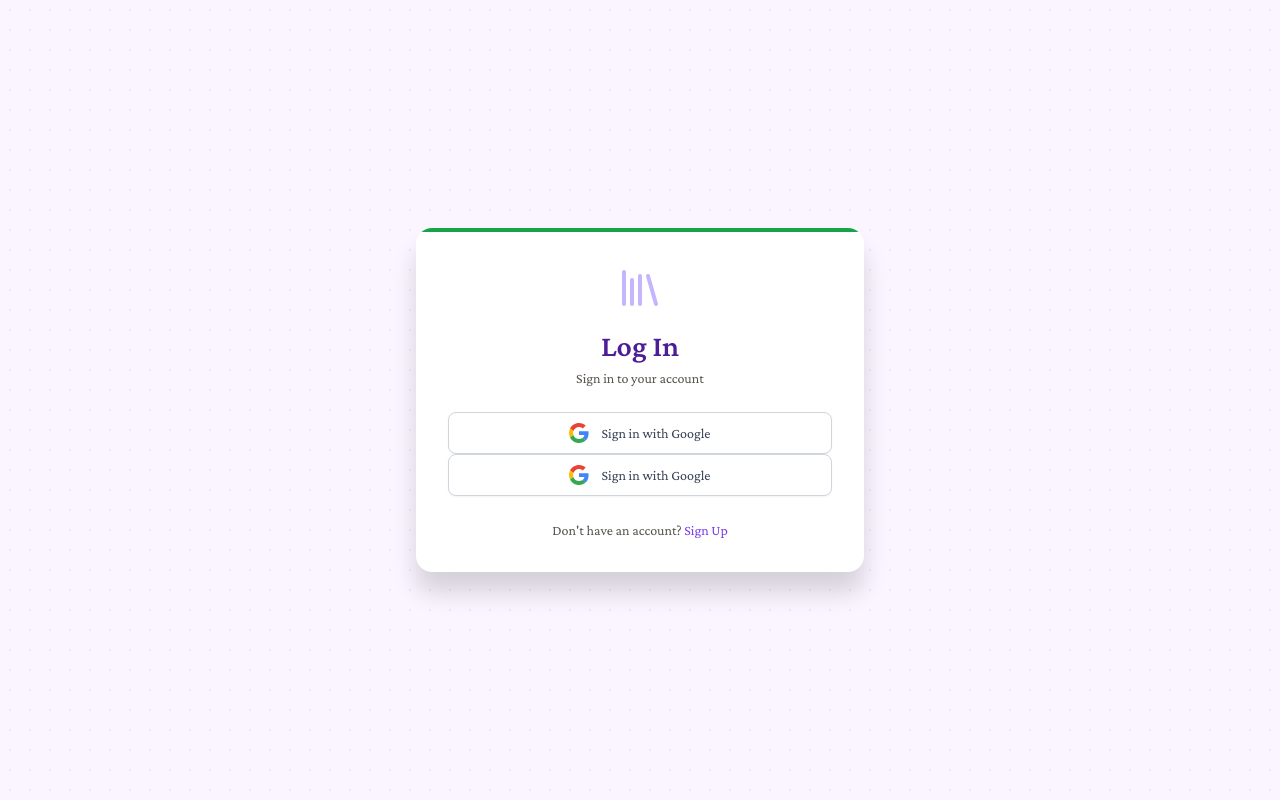
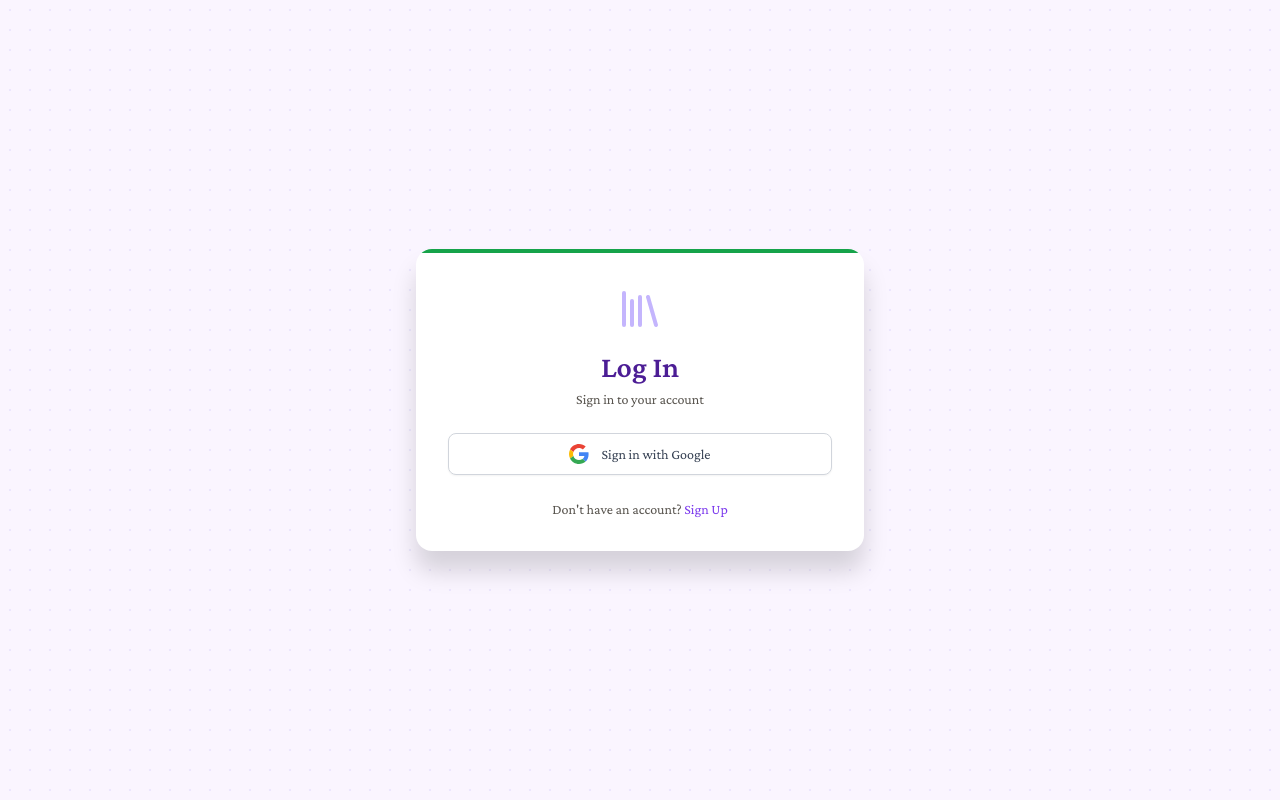
Before and after one commit to winnaingsoe6666/ShareShelf, a Next.js app in the folder frontend/: page /en/login in a window 1280 px wide. Built offline with nearby package versions, Linux system fonts and the light colour scheme; no server answers.

Commit message:
feat: implement login page with credential and Google OAuth authentication flow

```diff
--- a/frontend/src/app/[locale]/login/page.tsx
+++ b/frontend/src/app/[locale]/login/page.tsx
@@ -86,7 +86,7 @@ export default function LoginPage() {
               </div>
 
               <GoogleSignInButton text="Sign in with Google" />
-              <GoogleSignInButton text="Sign in with Google" />
+
 
               {searchParams.get("error") === "google_auth_failed" && (
                 <div className="mt-4 rounded-lg bg-red-50 px-4 py-3 text-sm text-red-700">
```
